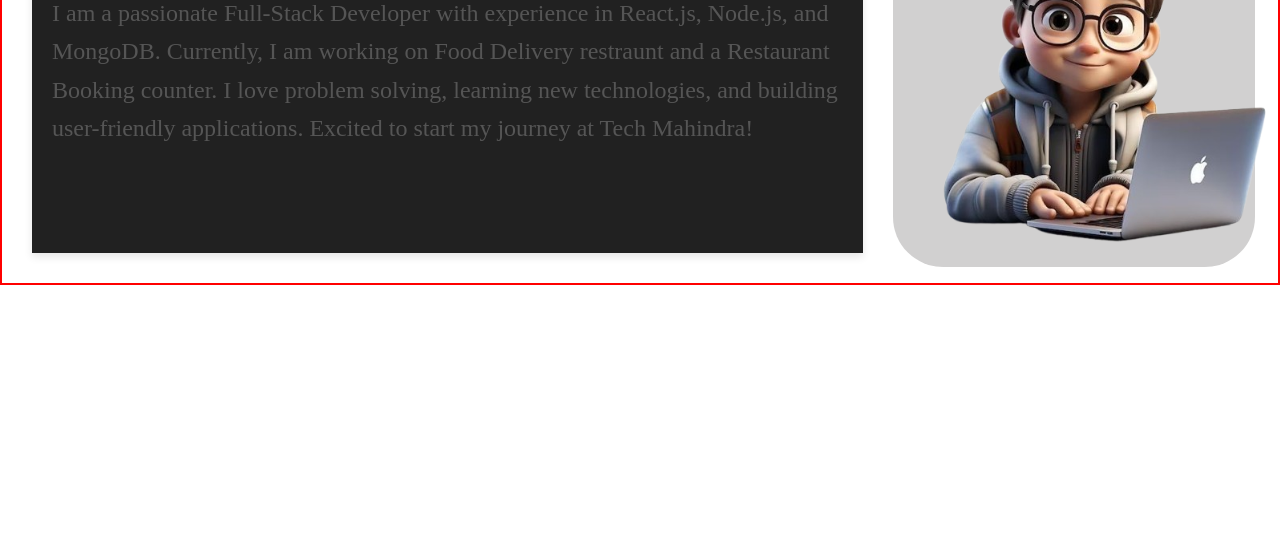
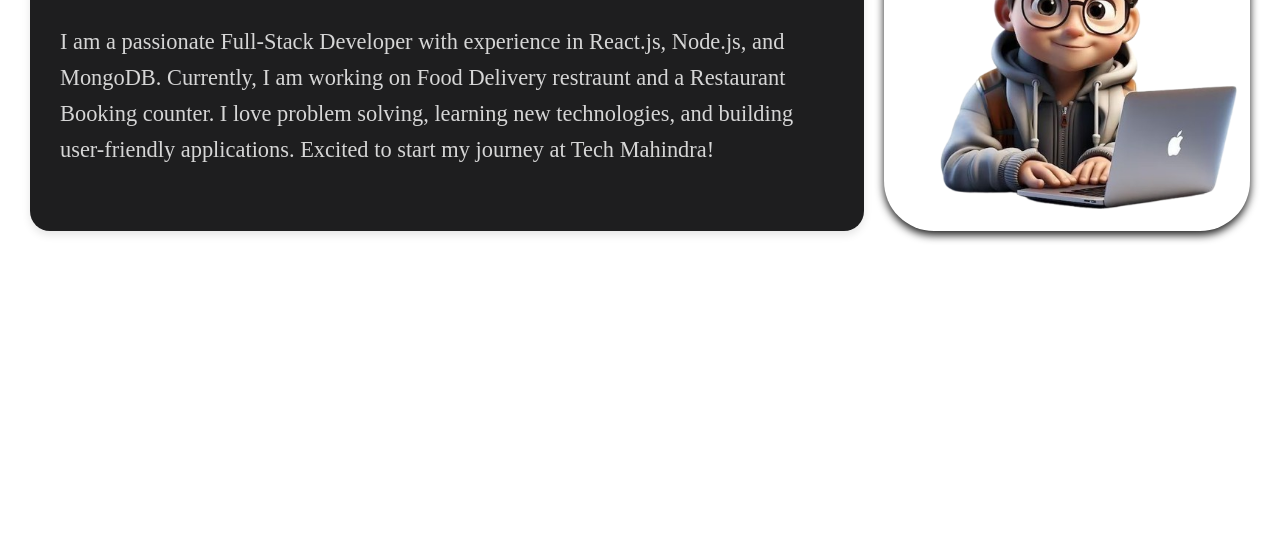
Before and after one commit to Ayush1665/2110991665_G16_TechMahindra, a plain HTML site: page lec2_05022025/index.html in a window 1280 px wide. Shown: the part 243-800 px from the top of the page. Drawn offline with Linux system fonts and the light colour scheme; a web font is replaced by a local one.

Commit message:
Assignment

```diff
--- a/lec2_05022025/index.html
+++ b/lec2_05022025/index.html
@@ -55,9 +55,9 @@
 
         </div>
         <div class="profile-img-container">
-          <div class="img-container">
-            <img src="coder.png" alt="" height="400px">
-          </div>
+
+            <img src="coder.png" alt="" height="368px">
+
         </div>
         <!-- <a href="skills.html">skill</a> -->
       </div>
--- a/lec2_05022025/style.css
+++ b/lec2_05022025/style.css
@@ -4,10 +4,13 @@
     box-sizing: border-box;
     padding: 0;
     margin: 0;
+    /* background-color: #000; */
 }
 
 .html{
     font-size: 62.5%;
+    scroll-behavior: smooth;
+
 }
 
 /* web design css */
@@ -188,7 +191,7 @@
 
 /* body container css */
 .body-container{
-  border: 2px solid red;
+  /* border: 2px solid red; */
   padding: 20px;
 }
 
@@ -203,19 +206,21 @@
 
 .description-container{
   /* border:2px solid magenta; */
-  padding: 20px;
-  height: 400px;
+  padding: 30px;
+  height: 380px;
   width: 70%;
-  background-color: rgba(0, 0, 0, 0.87);
+  border-radius: 20px;
+  background-color: #1E1E1F;
   box-shadow: 0 4px 8px rgba(0, 0, 0, 0.1);
 }
 
 .profile-img-container{
   padding: 10px;
-  /* border: 2px solid yellow; */
-  height: 400px;
+  height: 380px;
   width: 30%;
-
+  border-radius: 50px;
+  /* background-color: #1E1E1F; */
+  box-shadow: 0 4px 8px rgba(0, 0, 0, 0.89);
 }
 
 .intro-text {
@@ -224,7 +229,7 @@
   font-weight: bold;
 }
 .hi{
-  font-size: 3rem;
+  font-size: 2.5rem;
   color: rgba(200,205,25,0.9);
 }
 
@@ -236,43 +241,14 @@
 }
 
 .bio-text {
-  font-size: 1.5rem;
-  color: #555;
-  margin-top: 10px;
+  font-size: 1.4rem;
+  color: #d6d6d6;
+  margin-top: 40px;
   line-height: 1.6;
 }
 
 .img-container{
   background-color: rgba(105,100,100,0.3);
   border-radius: 50px;
-  width: 105%;
+  width: 100%;
 }
-/*
-.skill-container{
-  display: grid;
-  gap:2rem;
-  justify-items:center;
-  align-items: center;
-  background-color: rgb(33, 35, 38);
-  color: #fff;
-}
-
-.skill-section {
-  position: relative;
-  display: flex;
-  justify-content: center;
-  align-items: center;
-  height: 96px;
-  width: 96px;
-  background-color: #ddd;
-  border-radius: 50%;
-  box-shadow: 0 4px 8px rgba(0, 0, 0, 0.1);
-  transition: transform 0.3s ease, box-shadow 0.3s ease;
-  cursor: pointer;
-}
-
-.skill img {
-  max-height: 60%;
-  max-width: 75%;
-  object-fit: contain;
-} */
```
Also changed, not shown: lec2_05022025/contact.html (+26 -0 lines), lec2_05022025/skills.html (+1 -20 lines).
